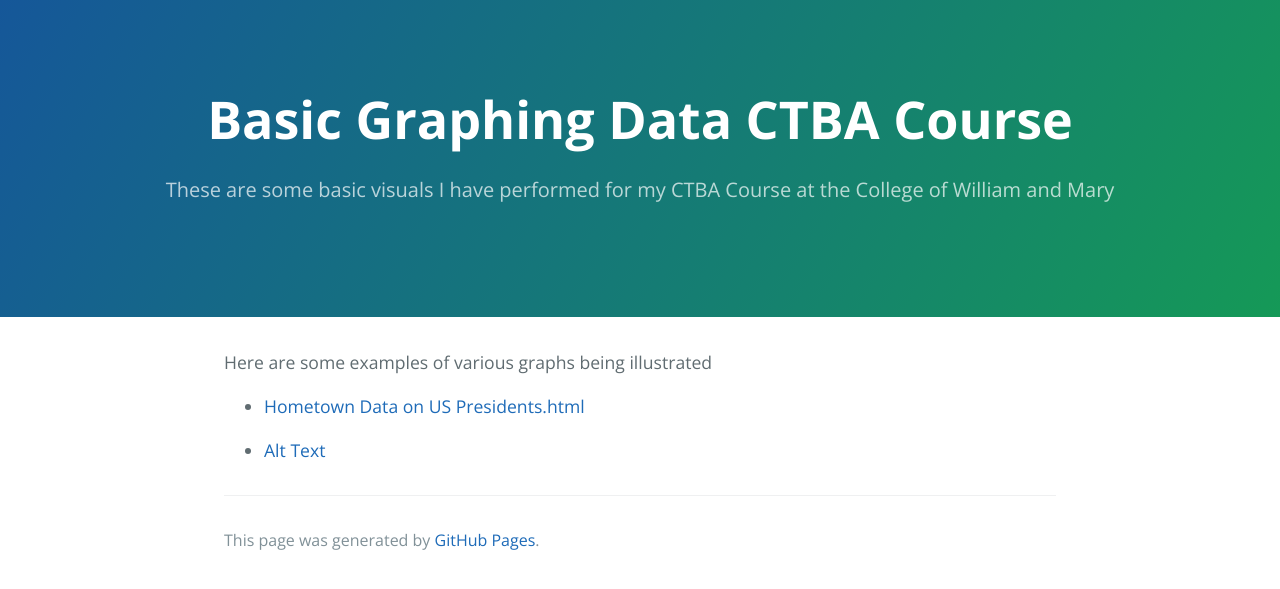
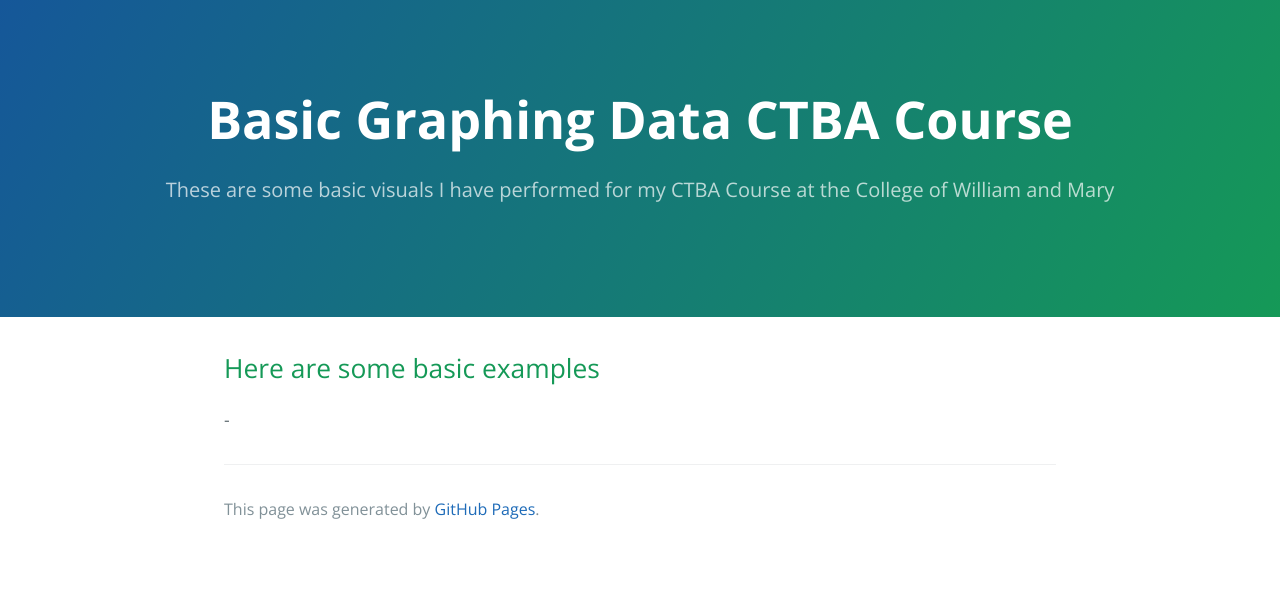
Before and after one commit to EnGinear87/EnGinear87.github.io, a Jekyll site: the page built from Basic Graphing Data/index.md, in a window 1280 px wide. Shown: the top 589 px of the page. Built offline with Jekyll 4.4.1, drawn with Linux system fonts in a browser that asks for light colours; our own code applies the rules of GitHub Pages for plain Markdown files.

Commit message:
Update index.md

```diff
--- a/Basic Graphing Data/index.md
+++ b/Basic Graphing Data/index.md
@@ -2,7 +2,6 @@
 title: Basic Graphing Data CTBA Course
 description: These are some basic visuals I have performed for my CTBA Course at the College of William and Mary
 ---
-Here are some examples of various graphs being illustrated
-- [Hometown Data on US Presidents.html](./Hometown Data on US Presidents.html)
-
-- [Alt Text](Basic Graphing Data/Hometown Data on US Presidents.ipynb)
+Here are some basic examples
+-
+-
```
